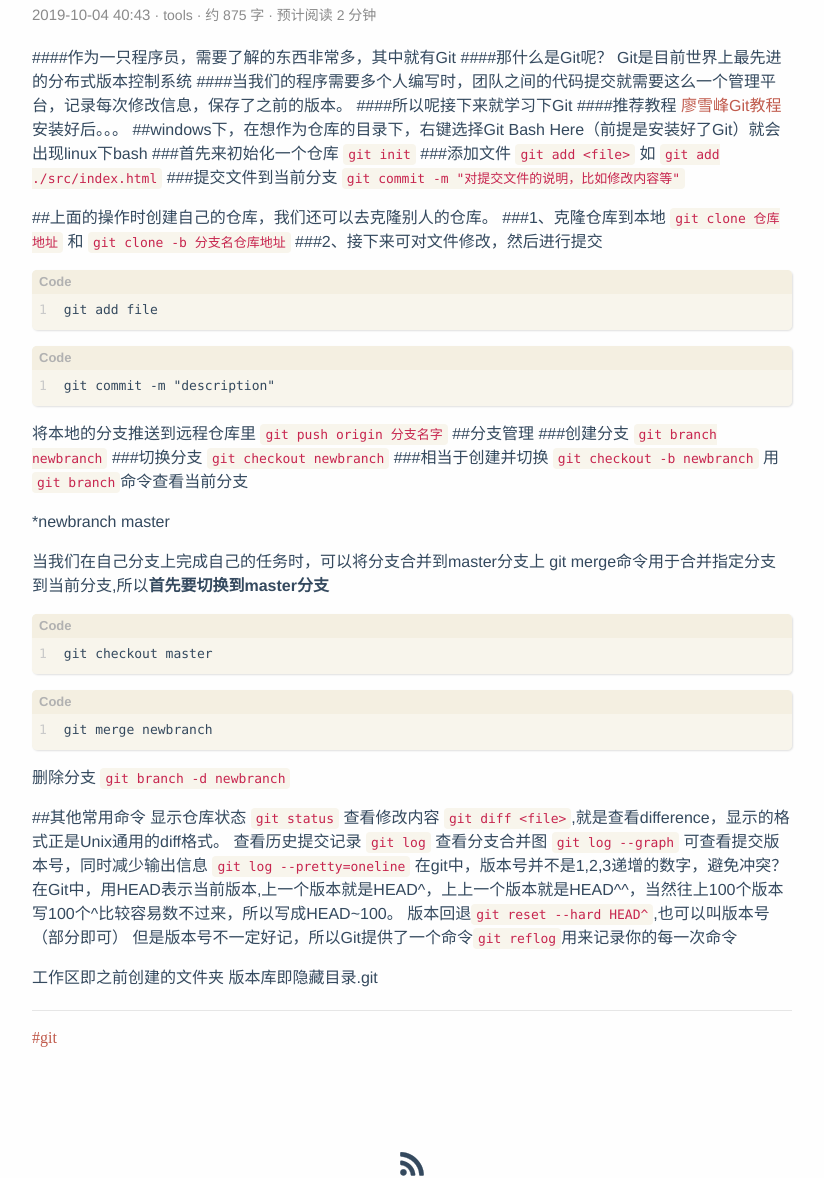
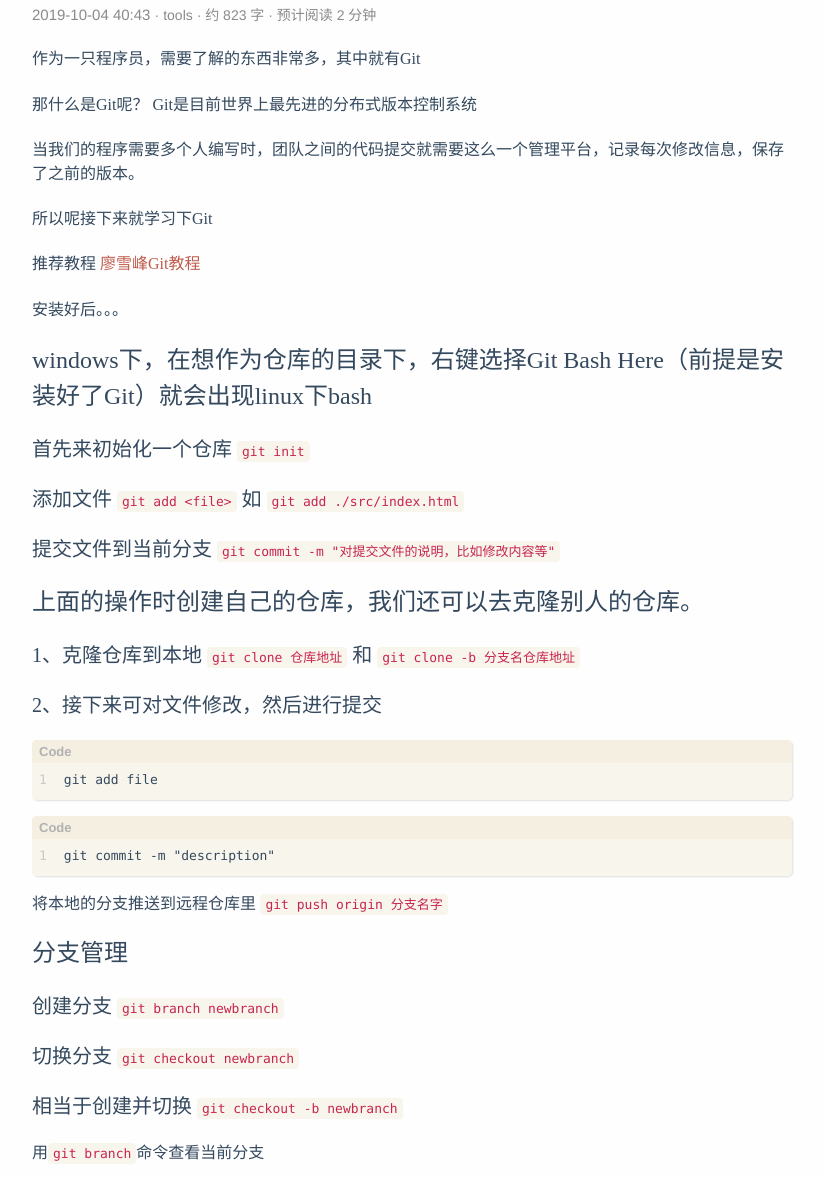
Before and after one commit to lossong/lossong.github.io, a plain HTML site: page post/2019/10/4/gitlearning/index.html in a window 1280 px wide. Shown: the part 176-1354 px from the top of the page, without its empty margins (228-1052 px from the left). Drawn offline with nearby package versions, Linux system fonts and the light colour scheme; a script that the page names is missing.

Commit message:
rebuilding site 2019年10月 4日  4:06:26

```diff
--- a/categories/tools/index.xml
+++ b/categories/tools/index.xml
@@ -17,7 +17,7 @@
       <pubDate>Fri, 04 Oct 2019 03:17:37 +0800</pubDate>
 
       <guid>https://lossong.github.io/post/2019/10/4/gitlearning/</guid>
-      <description>####作为一只程序员，需要了解的东西非常多，其中就有Git ####那什么是Git呢？ Git是目前世界上最先进的分布式版本控制系统 ####当</description>
+      <description>作为一只程序员，需要了解的东西非常多，其中就有Git 那什么是Git呢？ Git是目前世界上最先进的分布式版本控制系统 当我们的程序需要多个人编写</description>
     </item>
 
   </channel>
--- a/index.xml
+++ b/index.xml
@@ -28,7 +28,7 @@ It makes use of a variety of open source projects including:
       <pubDate>Fri, 04 Oct 2019 03:17:37 +0800</pubDate>
 
       <guid>https://lossong.github.io/post/2019/10/4/gitlearning/</guid>
-      <description>####作为一只程序员，需要了解的东西非常多，其中就有Git ####那什么是Git呢？ Git是目前世界上最先进的分布式版本控制系统 ####当</description>
+      <description>作为一只程序员，需要了解的东西非常多，其中就有Git 那什么是Git呢？ Git是目前世界上最先进的分布式版本控制系统 当我们的程序需要多个人编写</description>
     </item>
 
   </channel>
--- a/post/2019/10/4/gitlearning/index.html
+++ b/post/2019/10/4/gitlearning/index.html
@@ -50,7 +50,7 @@
 
 <meta itemprop="datePublished" content="2019-10-04T03:17:37&#43;08:00" />
 <meta itemprop="dateModified" content="2019-10-04T03:17:37&#43;08:00" />
-<meta itemprop="wordCount" content="875">
+<meta itemprop="wordCount" content="823">
 
 
 
@@ -131,7 +131,7 @@
         <div class="post-category">
             <a href="/categories/tools/"> tools </a>
             </div>
-          <span class="more-meta"> 约 875 字 </span>
+          <span class="more-meta"> 约 823 字 </span>
           <span class="more-meta"> 预计阅读 2 分钟 </span>
 
       </div>
@@ -139,20 +139,33 @@
 
 
     <div class="post-content">
-      <p>####作为一只程序员，需要了解的东西非常多，其中就有Git
-####那什么是Git呢？  Git是目前世界上最先进的分布式版本控制系统
-####当我们的程序需要多个人编写时，团队之间的代码提交就需要这么一个管理平台，记录每次修改信息，保存了之前的版本。
-####所以呢接下来就学习下Git
-####推荐教程 <a href="https://www.liaoxuefeng.com/wiki/0013739516305929606dd18361248578c67b8067c8c017b000">廖雪峰Git教程</a>
-安装好后。。。
-##windows下，在想作为仓库的目录下，右键选择Git Bash Here（前提是安装好了Git）就会出现linux下bash
-###首先来初始化一个仓库 <code>git init</code>
-###添加文件  <code>git add &lt;file&gt;</code> 如 <code>git add ./src/index.html</code>
-###提交文件到当前分支  <code>git commit -m &quot;对提交文件的说明，比如修改内容等&quot;</code></p>
 
-<p>##上面的操作时创建自己的仓库，我们还可以去克隆别人的仓库。
-###1、克隆仓库到本地 <code>git clone 仓库地址</code> 和 <code>git clone -b 分支名仓库地址</code>
-###2、接下来可对文件修改，然后进行提交</p>
+
+<h4 id="作为一只程序员-需要了解的东西非常多-其中就有git">作为一只程序员，需要了解的东西非常多，其中就有Git</h4>
+
+<h4 id="那什么是git呢-git是目前世界上最先进的分布式版本控制系统">那什么是Git呢？  Git是目前世界上最先进的分布式版本控制系统</h4>
+
+<h4 id="当我们的程序需要多个人编写时-团队之间的代码提交就需要这么一个管理平台-记录每次修改信息-保存了之前的版本">当我们的程序需要多个人编写时，团队之间的代码提交就需要这么一个管理平台，记录每次修改信息，保存了之前的版本。</h4>
+
+<h4 id="所以呢接下来就学习下git">所以呢接下来就学习下Git</h4>
+
+<h4 id="推荐教程-廖雪峰git教程-https-www-liaoxuefeng-com-wiki-0013739516305929606dd18361248578c67b8067c8c017b000">推荐教程 <a href="https://www.liaoxuefeng.com/wiki/0013739516305929606dd18361248578c67b8067c8c017b000">廖雪峰Git教程</a></h4>
+
+<p>安装好后。。。</p>
+
+<h2 id="windows下-在想作为仓库的目录下-右键选择git-bash-here-前提是安装好了git-就会出现linux下bash">windows下，在想作为仓库的目录下，右键选择Git Bash Here（前提是安装好了Git）就会出现linux下bash</h2>
+
+<h3 id="首先来初始化一个仓库-git-init">首先来初始化一个仓库 <code>git init</code></h3>
+
+<h3 id="添加文件-git-add-file-如-git-add-src-index-html">添加文件  <code>git add &lt;file&gt;</code> 如 <code>git add ./src/index.html</code></h3>
+
+<h3 id="提交文件到当前分支-git-commit-m-对提交文件的说明-比如修改内容等">提交文件到当前分支  <code>git commit -m &quot;对提交文件的说明，比如修改内容等&quot;</code></h3>
+
+<h2 id="上面的操作时创建自己的仓库-我们还可以去克隆别人的仓库">上面的操作时创建自己的仓库，我们还可以去克隆别人的仓库。</h2>
+
+<h3 id="1-克隆仓库到本地-git-clone-仓库地址-和-git-clone-b-分支名仓库地址">1、克隆仓库到本地 <code>git clone 仓库地址</code> 和 <code>git clone -b 分支名仓库地址</code></h3>
+
+<h3 id="2-接下来可对文件修改-然后进行提交">2、接下来可对文件修改，然后进行提交</h3>
 <div class="highlight"><div class="chroma">
 <table class="lntable"><tr><td class="lntd">
 <pre class="chroma"><span class="lnt">1
@@ -168,12 +181,17 @@
 <pre class="chroma">git commit -m &#34;description&#34;</pre></td></tr></table>
 </div>
 </div>
-<p>将本地的分支推送到远程仓库里 <code>git push origin 分支名字</code>
-##分支管理
-###创建分支 <code>git branch newbranch</code>
-###切换分支 <code>git checkout newbranch</code>
-###相当于创建并切换 <code>git checkout -b newbranch</code>
-用<code>git branch</code>命令查看当前分支</p>
+<p>将本地的分支推送到远程仓库里 <code>git push origin 分支名字</code></p>
+
+<h2 id="分支管理">分支管理</h2>
+
+<h3 id="创建分支-git-branch-newbranch">创建分支 <code>git branch newbranch</code></h3>
+
+<h3 id="切换分支-git-checkout-newbranch">切换分支 <code>git checkout newbranch</code></h3>
+
+<h3 id="相当于创建并切换-git-checkout-b-newbranch">相当于创建并切换 <code>git checkout -b newbranch</code></h3>
+
+<p>用<code>git branch</code>命令查看当前分支</p>
 
 <p>*newbranch
 master</p>
@@ -197,8 +215,9 @@ git merge命令用于合并指定分支到当前分支,所以<strong>首先要
 </div>
 <p>删除分支 <code>git branch -d newbranch</code></p>
 
-<p>##其他常用命令
-显示仓库状态 <code>git status</code>
+<h2 id="其他常用命令">其他常用命令</h2>
+
+<p>显示仓库状态 <code>git status</code>
 查看修改内容 <code>git diff &lt;file&gt;</code>,就是查看difference，显示的格式正是Unix通用的diff格式。
 查看历史提交记录 <code>git log</code>
 查看分支合并图 <code>git log --graph</code>
--- a/post/index.xml
+++ b/post/index.xml
@@ -17,7 +17,7 @@
       <pubDate>Fri, 04 Oct 2019 03:17:37 +0800</pubDate>
 
       <guid>https://lossong.github.io/post/2019/10/4/gitlearning/</guid>
-      <description>####作为一只程序员，需要了解的东西非常多，其中就有Git ####那什么是Git呢？ Git是目前世界上最先进的分布式版本控制系统 ####当</description>
+      <description>作为一只程序员，需要了解的东西非常多，其中就有Git 那什么是Git呢？ Git是目前世界上最先进的分布式版本控制系统 当我们的程序需要多个人编写</description>
     </item>
 
   </channel>
--- a/tags/git/index.xml
+++ b/tags/git/index.xml
@@ -17,7 +17,7 @@
       <pubDate>Fri, 04 Oct 2019 03:17:37 +0800</pubDate>
 
       <guid>https://lossong.github.io/post/2019/10/4/gitlearning/</guid>
-      <description>####作为一只程序员，需要了解的东西非常多，其中就有Git ####那什么是Git呢？ Git是目前世界上最先进的分布式版本控制系统 ####当</description>
+      <description>作为一只程序员，需要了解的东西非常多，其中就有Git 那什么是Git呢？ Git是目前世界上最先进的分布式版本控制系统 当我们的程序需要多个人编写</description>
     </item>
 
   </channel>
```
Also changed, not shown: index.html (+2 -2 lines), 1 other file.
